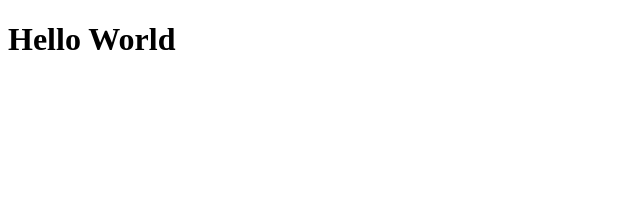
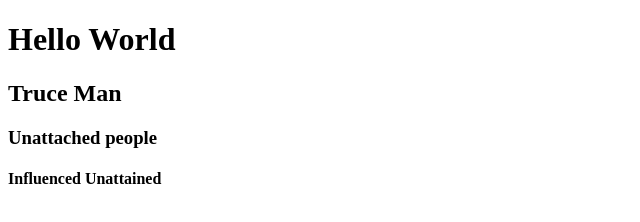
Before and after one commit to e4u24ng/Practise-projects, a plain HTML site: page text.html in a window 1280 px wide. Shown: the whole page, without its empty margins (0-640 px from the left). Drawn offline with Linux system fonts and the light colour scheme.

Commit message:
new input

```diff
--- a/text.html
+++ b/text.html
@@ -10,7 +10,9 @@
 
 <body>
     <h1>Hello World</h1>
-
+    <h2>Truce Man</h2>
+    <h3>Unattached people</h3>
+    <h4>Influenced Unattained</h4>
 </body>
 
 </html>
```
